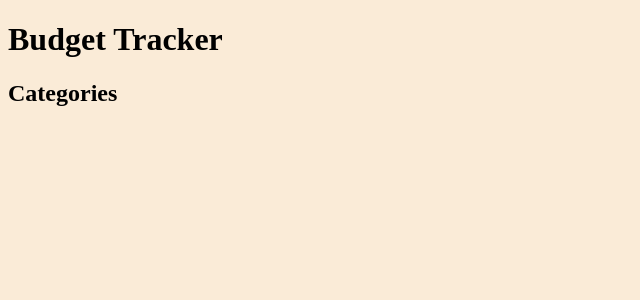
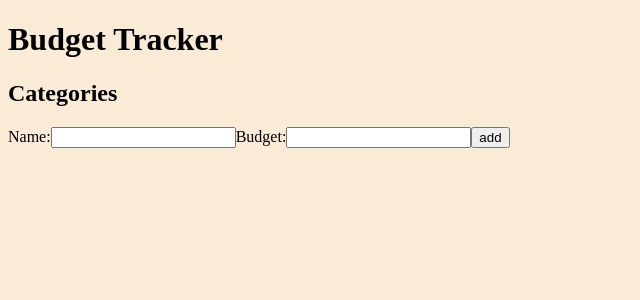
Before and after one commit to hnrzzle/budget-tracker, a React app: page / in a window 1280 px wide. Shown: the top 300 px of the page, without its empty margins (0-640 px from the left). Built offline with nearby package versions, Linux system fonts and the light colour scheme; the HTML template or start-up script is replaced by a standard one.

Commit message:
add form

```diff
--- a/src/components/categories/Categories.js
+++ b/src/components/categories/Categories.js
@@ -2,6 +2,7 @@ import React, { Component } from 'react';
 import PropTypes from 'prop-types';
 import { connect } from 'react-redux';
 import Category from './Category';
+import CategoryForm from './CategoryForm';
 import { loadCategories, addCategory, removeCategory } from '../actions';
 
 class Categories extends Component {
@@ -24,6 +25,7 @@ class Categories extends Component {
     return (
       <div>
         <h2>Categories</h2>
+        <CategoryForm onComplete={addCategory} label="add"/>
       </div>
     );
   }
--- /dev/null
+++ b/src/components/categories/CategoryForm.js
@@ -0,0 +1,49 @@
+import React, { Component } from 'react';
+import PropTypes from 'prop-types';
+
+
+const defaultState = {
+  name: '',
+  budget: ''
+};
+
+export default class CategoryForm extends Component {
+
+  static propTypes = {
+    onComplete: PropTypes.func.isRequired,
+    label: PropTypes.string.isRequired
+  };
+
+  state = defaultState;
+
+  handleChange = ({ target }) => {
+    this.setState({ [target.name]: target.value });
+  };
+
+  handleSubmit = event => {
+    event.preventDefault();
+    this.props.onComplete(this.state);
+    this.setState(defaultState);
+  };
+
+  render() {
+    const { name, budget } = this.state;
+    const { label } = this.props;
+
+    return (
+      <form  onSubmit={this.handleSubmit}>
+        <label>
+          Name:
+          <input name="name" value={name} onChange={this.handleChange}/>
+        </label>
+
+        <label>
+          Budget:
+          <input name="budget" value={budget} onChange={this.handleChange}/>
+        </label>
+        <button type="submit">{label}</button>
+      </form>
+    );
+  }
+
+}
```
